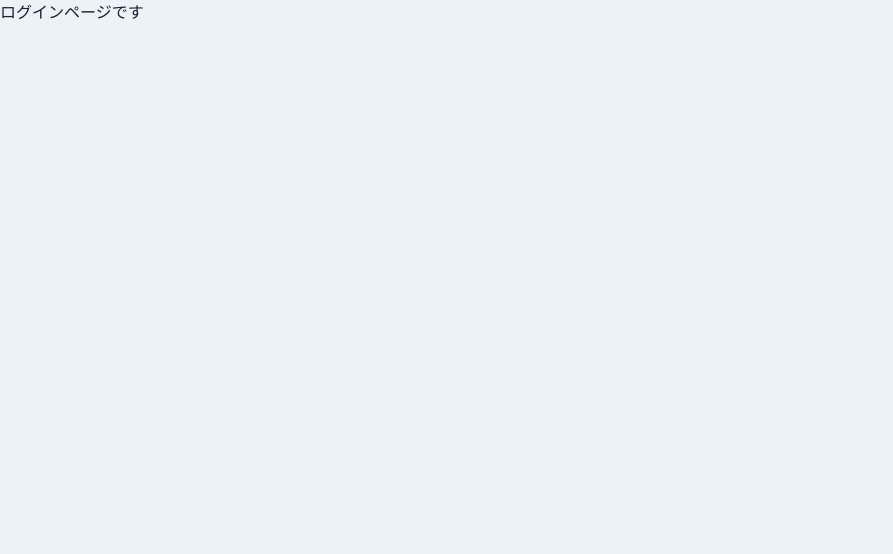
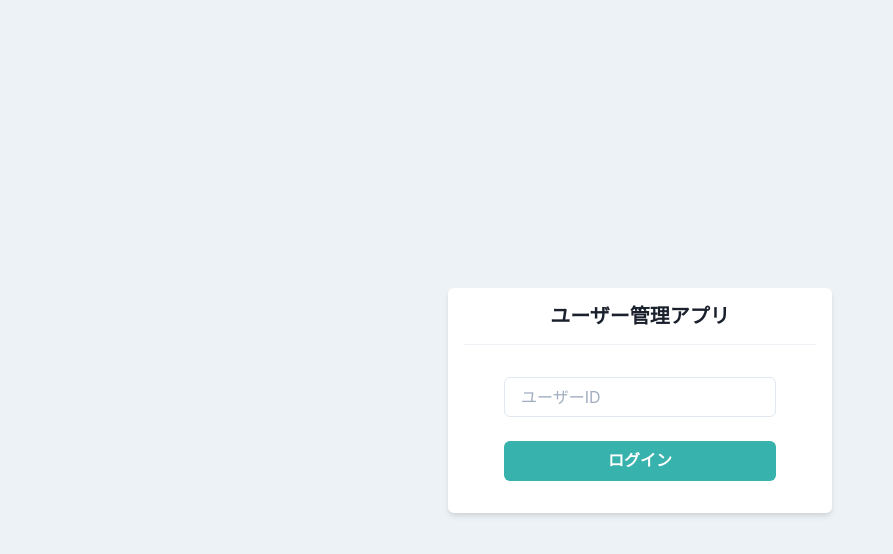
Before and after one commit to moyoyomiyazawa/chakra-ui-experiment, a React (Create React App) app: page / in a window 1280 px wide. Shown: the top 554 px of the page, without its empty margins (0-893 px from the left). Built offline with nearby package versions, Linux system fonts and the light colour scheme.

Commit message:
feat: ログイン画面 Chakra UIで画面コーディング

```diff
--- a/src/components/pages/Login.tsx
+++ b/src/components/pages/Login.tsx
@@ -1,5 +1,22 @@
 import { memo, VFC } from 'react';
+import { Box, Divider, Flex, Heading, Stack } from '@chakra-ui/layout';
+import { Input, Button } from '@chakra-ui/react';
 
 export const Login: VFC = memo(() => {
-  return <p>ログインページです</p>;
+  return (
+    <Flex align='center' justify='center' height='100vh'>
+      <Box bg='white' w='sm' p={4} borderRadius='md' shadow='md'>
+        <Heading as='h1' size='md' textAlign='center'>
+          ユーザー管理アプリ
+        </Heading>
+        <Divider my={4} />
+        <Stack spacing={6} py={4} px={10}>
+          <Input placeholder='ユーザーID' />
+          <Button bg='teal.400' color='white' _hover={{ opacity: 0.8 }}>
+            ログイン
+          </Button>
+        </Stack>
+      </Box>
+    </Flex>
+  );
 });
```
